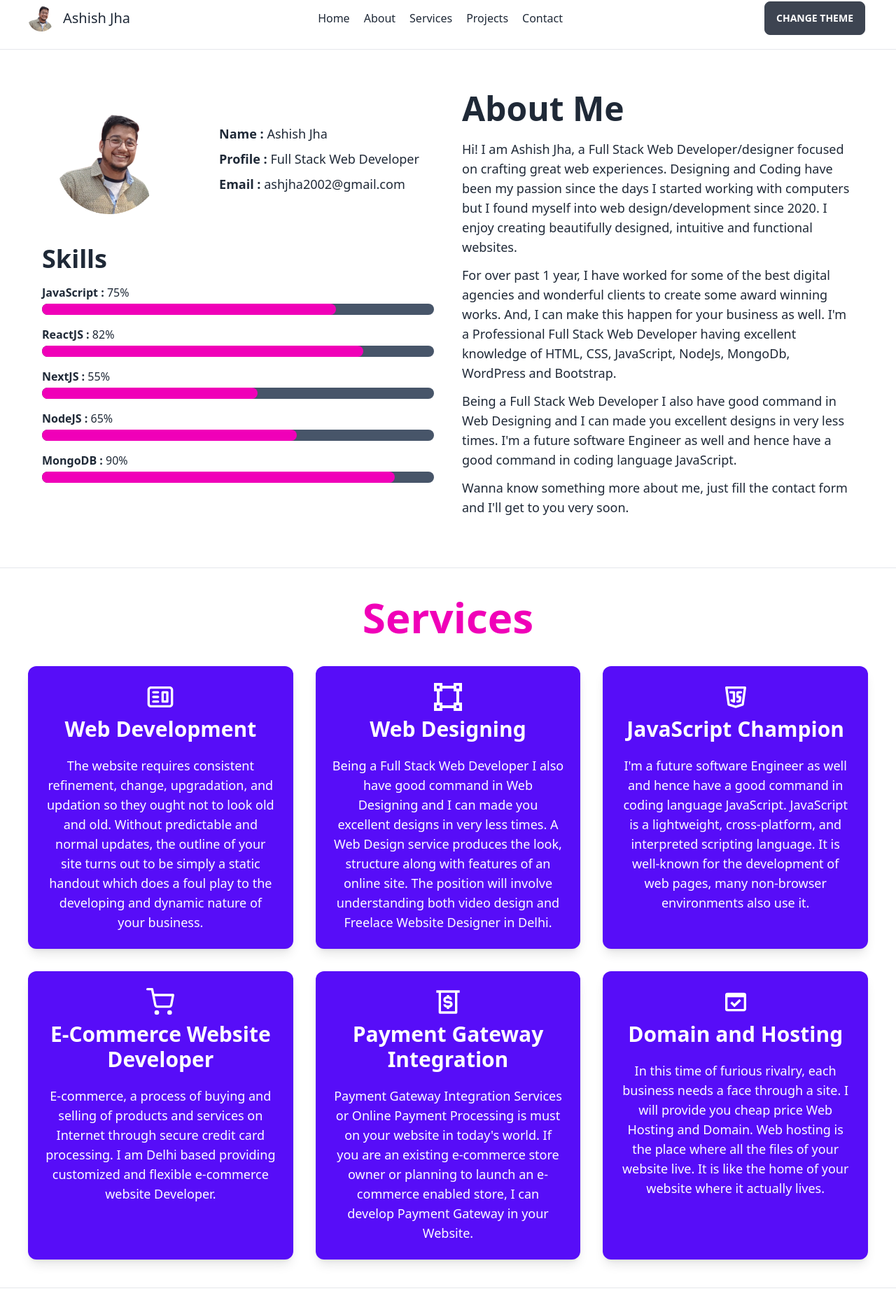
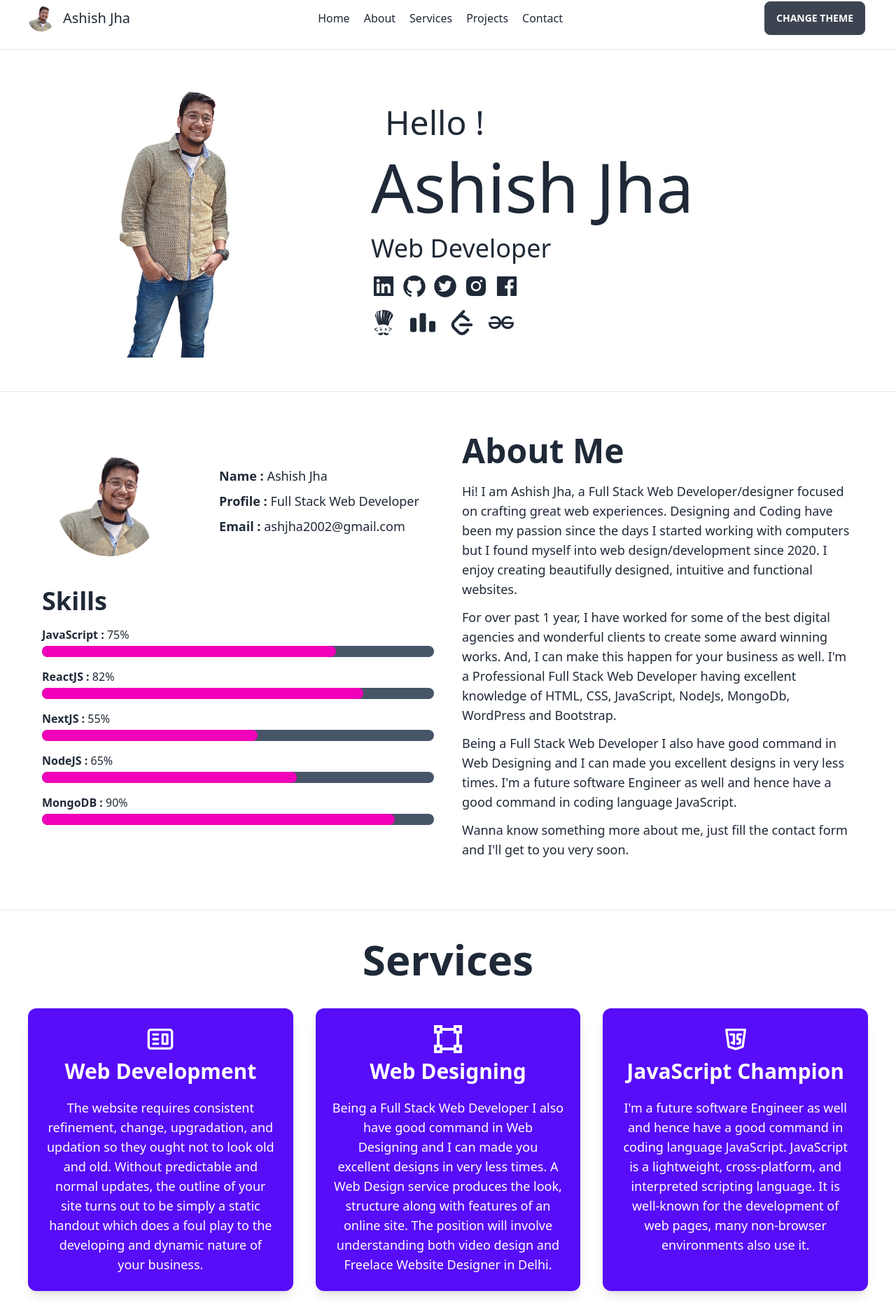
Before and after one commit to ashjha03/reactPortfolio, a React (Create React App) app: page / in a window 1280 px wide. Shown: the part 18-1893 px from the top of the page at 70% size. Built offline with nearby package versions, Linux system fonts and the light colour scheme.

Commit message:
Home Page

```diff
--- a/src/App.js
+++ b/src/App.js
@@ -4,6 +4,7 @@ import Navbar from "./components/layouts/Navbar";
 import Footer from "./components/layouts/Footer";
 import Services from "./components/services/Services";
 import Contact from "./components/Contact";
+import Home from "./components/Home";
 
 export default function App() {
   const themes = ["dark", "halloween", "light", "luxury", "forest", "cupcake", "bumblebee", "emerald", "retro", "valentine", "coffee"];
@@ -18,6 +19,7 @@ export default function App() {
   return (
     <div className="">
       <Navbar handleClick={handleClick} theme={theme} />
+      <Home theme={theme} />
       <About theme={theme} />
       <Services theme={theme} />
       <Contact theme={theme} />
--- a/src/components/Contact.jsx
+++ b/src/components/Contact.jsx
@@ -3,13 +3,13 @@ import {AiFillGithub, AiFillLinkedin, AiFillInstagram} from "react-icons/ai"
 
 const Contact = ({theme}) => {
   return (
-    <div data-theme={theme} className="py-10 lg:px-8 px-3 border-t">
+    <div data-theme={theme} id="contact" className="py-10 lg:px-8 px-3 border-t">
       <div className="contactHead text-center pb-5">
-        <h1 className="text-5xl">Contact Me</h1>
+        <h1 className="text-6xl  font-bold">Contact Me</h1>
       </div>
-      <div className="contactBox lg:flex lg:justify-center lg:items-center">
+      <div className="contactBox lg:flex lg:justify-center lg:items-center lg:px-10">
         <div className="contact-form lg:w-[50%] py-4">
-            <div className="contact-data-head text-4xl pb-3">Message Me</div>
+            <div className="contact-data-head text-4xl pb-3 ">Message Me</div>
             <form>
                 <div className="inputBox pb-3">
                     <input type="text" placeholder="Name" className="p-3 w-[90%] border rounded-lg" />
@@ -27,7 +27,7 @@ const Contact = ({theme}) => {
             </form>
         </div>
         <div className="contact-data lg:w-[50%] py-4">
-            <div className="contact-data-head text-4xl pb-3">Get in touch</div>
+            <div className="contact-data-head text-4xl pb-3 ">Get in touch</div>
             <div className="contact-data-data">
                 <p className="text-lg pb-10">I am Ashish Jha, a Full Stack Web Developer/designer focused on crafting great web experiences. Designing and Coding have been my passion since the days I started working with computers.</p>
                 <p className="text-lg pb-10">Wanna contact me, you can fill the contact form attached and I'll reach you at the earliest.</p>
--- /dev/null
+++ b/src/components/Home.jsx
@@ -0,0 +1,32 @@
+import {AiFillGithub, AiFillLinkedin, AiFillInstagram, AiFillTwitterCircle, AiFillFacebook} from "react-icons/ai"
+import {SiCodechef, SiCodeforces, SiLeetcode, SiGeeksforgeeks} from "react-icons/si"
+
+const Home = ({theme}) => {
+  return (
+    <div data-theme={theme} className='lg:px-10 py-10 p-5 lg:flex lg:justify-around border-b'>
+      <div className="homeImg w-[30%] hidden lg:block">
+        <img src={require("./Prof2.png")} className='lg:w-[50%] lg:mx-auto' alt="profile" />
+      </div>
+      <div className="homeContent lg:w-[60%] lg:p-10">
+        <h1 className="text-5xl pb-5 pl-5 pt-5 lg:pt-0">Hello !</h1>
+        <h1 className="text-8xl pb-5">Ashish Jha</h1>
+        <h1 className="text-4xl">Web Developer</h1>
+        <div className="socialLinks flex pt-4">
+            <a href="https://linkedin.com/in/ashjha03" target="_blank" rel="noreferrer" className="link text-4xl pr-2" ><AiFillLinkedin /></a>
+            <a href="https://github.com/ashjha03" target="_blank" rel="noreferrer" className="link text-4xl pr-2" ><AiFillGithub /></a>
+            <a href="https://twitter.com/ashjha03" target="_blank" rel="noreferrer" className="link text-4xl pr-2" ><AiFillTwitterCircle /></a>
+            <a href="https://github.com/ashishjha" target="_blank" rel="noreferrer" className="link text-4xl pr-2" ><AiFillInstagram /></a>
+            <a href="https://github.com/ashishjha" target="_blank" rel="noreferrer" className="link text-4xl pr-2" ><AiFillFacebook /></a>
+        </div>
+        <div className="codingProfiles flex pt-4">
+            <a href="https://codechef.com/users/bakhtabar" target="_blank" rel="noreferrer" className="link text-4xl pr-5"><SiCodechef /></a>
+            <a href="https://codeforces.com/profile/bakhtabar" target="_blank" rel="noreferrer" className="link text-4xl pr-5"><SiCodeforces /></a>
+            <a href="https://leetcode.com/bakhtabar/" target="_blank" rel="noreferrer" className="link text-4xl pr-5"><SiLeetcode /></a>
+            <a href="https://auth.geeksforgeeks.org/user/ashjha03" target="_blank" rel="noreferrer" className="link text-4xl pr-5"><SiGeeksforgeeks /></a>
+        </div>
+      </div>
+    </div>
+  )
+}
+
+export default Home
--- a/src/components/services/Services.jsx
+++ b/src/components/services/Services.jsx
@@ -16,7 +16,7 @@ const Services = ({theme}) => {
   return (
     <div id="services" data-theme={theme} className="lg:p-10 py-16 px-5 border-t">
       <div className="heading text-center pb-10">
-        <h1 className="text-6xl text-secondary font-bold">Services</h1>
+        <h1 className="text-6xl font-bold">Services</h1>
       </div>
       <div className="serviceCards grid gap-8 lg:grid-cols-3">
         {serviceData.map((service, index) => (
```
